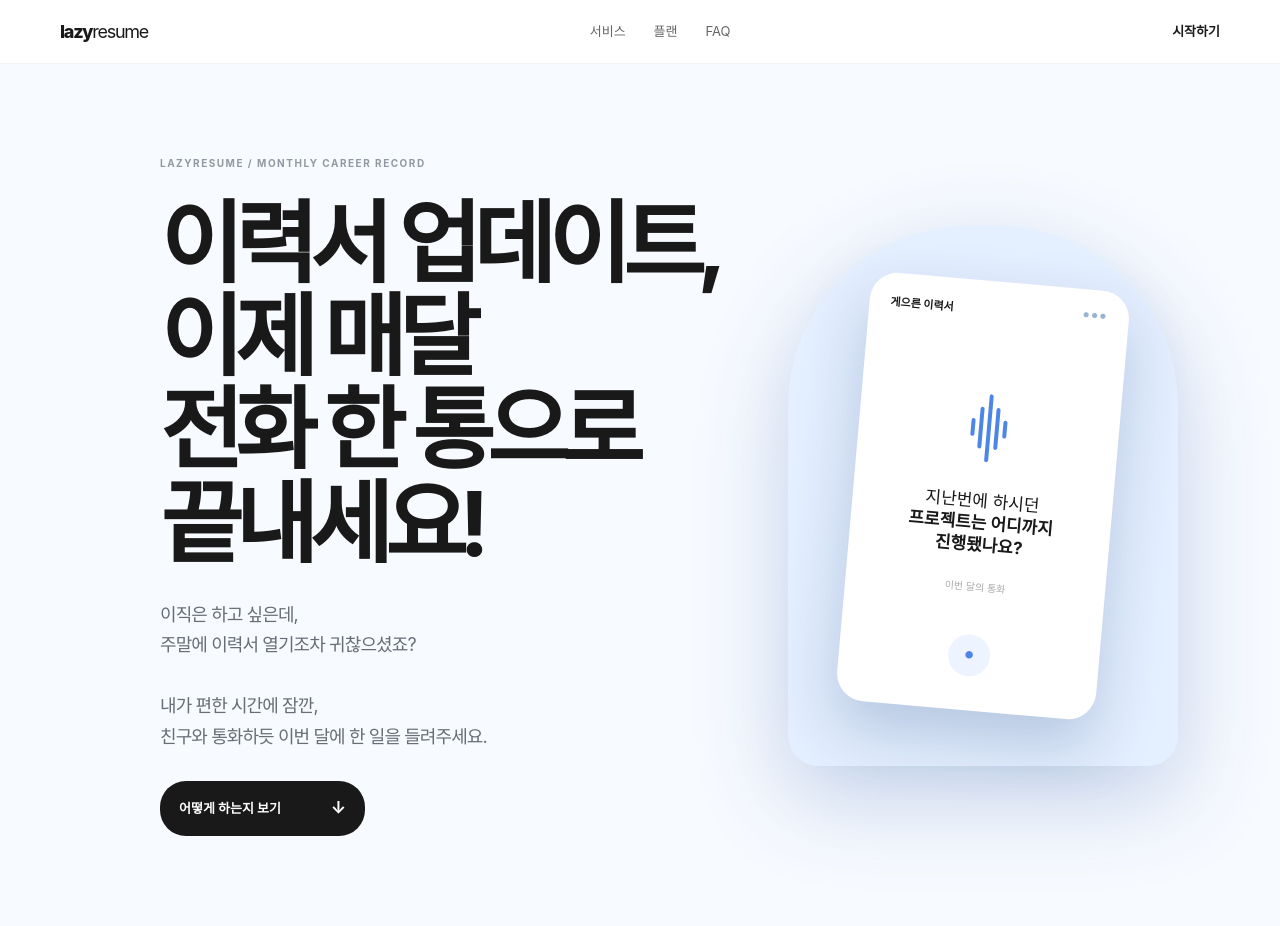
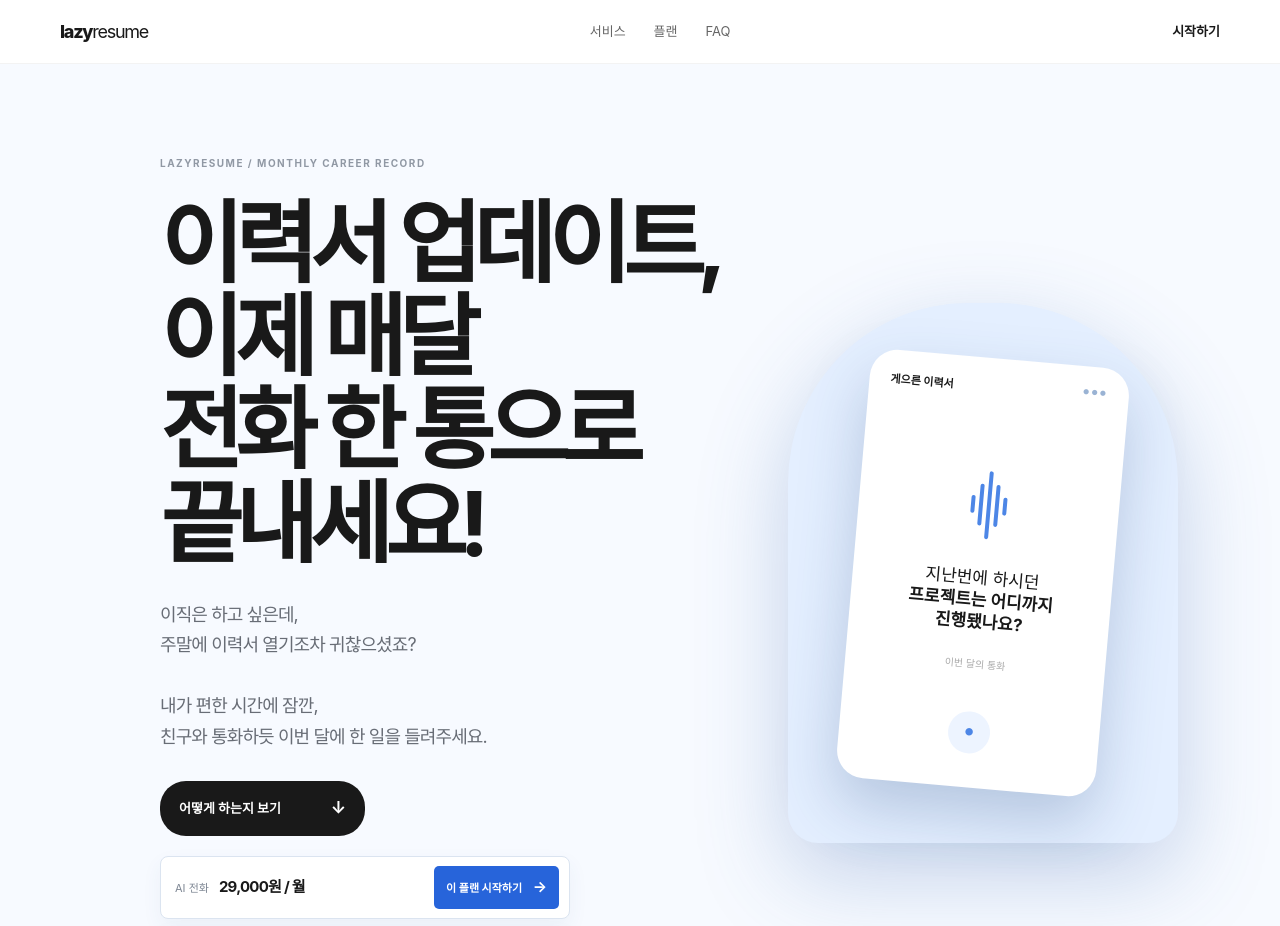
Before and after one commit to lazyresume/ad_check, a Next.js app: page / in a window 1280 px wide. Shown: the top 926 px of the page. Built offline with nearby package versions, Linux system fonts and the light colour scheme; a web font is replaced by a local one.

Commit message:
Add plan pricing CTAs to hero section

```diff
--- /dev/null
+++ b/app/hero-plans.css
@@ -0,0 +1,4 @@
+.hero-plan-actions{display:grid;gap:8px;margin-top:20px;width:min(410px,100%)}
+.hero-plan-row{display:flex;align-items:center;justify-content:space-between;gap:12px;padding:9px 10px 9px 14px;border:1px solid #dbe4f0;background:#fff;border-radius:8px;box-shadow:0 8px 20px rgba(48,82,130,.06)}
+.hero-plan-row div{display:flex;align-items:baseline;gap:10px;min-width:0}.hero-plan-row div span{font-size:11px;color:#7e8794;white-space:nowrap}.hero-plan-row div strong{font-size:15px;letter-spacing:-.05em;white-space:nowrap}.hero-plan-row button{border:0;background:#2764da;color:#fff;border-radius:5px;padding:10px 12px;font-size:11px;font-weight:700;white-space:nowrap}.hero-plan-row button span{font-size:15px;margin-left:8px}
+@media(max-width:760px){.hero-plan-actions{width:100%;max-width:370px}.hero-plan-row div{display:grid;gap:2px}.hero-plan-row div strong{font-size:14px}}
--- a/app/layout.tsx
+++ b/app/layout.tsx
@@ -2,6 +2,7 @@ import type { Metadata } from "next";
 import { Geist, Geist_Mono } from "next/font/google";
 import "./globals.css";
 import "./hero-phone.css";
+import "./hero-plans.css";
 
 const geistSans = Geist({
   variable: "--font-geist-sans",
--- a/app/page.tsx
+++ b/app/page.tsx
@@ -27,7 +27,7 @@ export default function Home() {
   const choose = (plan: Plan) => { setSelected(plan); setSent(false); if (typeof window !== "undefined") { const key = `lazyresume_click_${plan}`; localStorage.setItem(key, String(Number(localStorage.getItem(key) || 0) + 1)); } };
   return <main>
     <header className="toss-header"><a href="#top" className="toss-logo">lazy<span>resume</span></a><nav><a href="#story">서비스</a><a href="#plans">플랜</a><a href="#faq">FAQ</a></nav><a href="#plans" className="header-cta">시작하기</a></header>
-    <section className="scene hero-scene" id="top"><div className="scene-inner hero-inner"><p className="tiny-label">LAZYRESUME / MONTHLY CAREER RECORD</p><h1>이력서 업데이트,<br /><strong>이제 매달<br />전화 한 통으로</strong><br />끝내세요!</h1><p className="scene-sub">이직은 하고 싶은데,<br />주말에 이력서 열기조차 귀찮으셨죠?<br /><br />내가 편한 시간에 잠깐,<br />친구와 통화하듯 이번 달에 한 일을 들려주세요.</p><a className="black-pill" href="#story">어떻게 하는지 보기 <span>↓</span></a></div><div className="hero-art"><div className="phone"><div className="phone-top">게으른 이력서 <span>●●●</span></div><div className="phone-wave"><i /><i /><i /><i /><i /></div><p>지난번에 하시던<br /><b>프로젝트는 어디까지<br />진행됐나요?</b></p><small>이번 달의 통화</small><div className="phone-button">●</div></div></div></section>
+    <section className="scene hero-scene" id="top"><div className="scene-inner hero-inner"><p className="tiny-label">LAZYRESUME / MONTHLY CAREER RECORD</p><h1>이력서 업데이트,<br /><strong>이제 매달<br />전화 한 통으로</strong><br />끝내세요!</h1><p className="scene-sub">이직은 하고 싶은데,<br />주말에 이력서 열기조차 귀찮으셨죠?<br /><br />내가 편한 시간에 잠깐,<br />친구와 통화하듯 이번 달에 한 일을 들려주세요.</p><a className="black-pill" href="#story">어떻게 하는지 보기 <span>↓</span></a><div className="hero-plan-actions"><div className="hero-plan-row"><div><span>AI 전화</span><strong>29,000원 / 월</strong></div><button onClick={() => choose("ai")}>이 플랜 시작하기 <span>→</span></button></div><div className="hero-plan-row"><div><span>전문가 전화</span><strong>59,000원 / 월</strong></div><button onClick={() => choose("human")}>이 플랜 시작하기 <span>→</span></button></div></div></div><div className="hero-art"><div className="phone"><div className="phone-top">게으른 이력서 <span>●●●</span></div><div className="phone-wave"><i /><i /><i /><i /><i /></div><p>지난번에 하시던<br /><b>프로젝트는 어디까지<br />진행됐나요?</b></p><small>이번 달의 통화</small><div className="phone-button">●</div></div></div></section>
     <section className="scene statement-scene"><div className="scene-inner statement reveal"><p className="tiny-label">WHY LAZYRESUME</p><h2>혹시 이직 준비가<br /><span>‘밀린 숙제’처럼</span><br />느껴지시나요?</h2><p>업무하느라 바빠서 이력서를 열기 싫고,<br />성과를 어떤 양식에 써야 할지 막막하고,<br />노션·PPT·워드 같은 툴도 스트레스라면.</p></div></section>
     <section className="scene story-scene" id="story"><div className="scene-inner story-inner reveal"><p className="tiny-label">HOW IT WORKS</p><h2>당신은 말하기만 하세요.<br /><strong>나머지는 게으른 이력서가 할게요.</strong></h2><div className="story-steps"><div><b>01</b><h3>정기 전화</h3><p>전문 커리어 AI가 질문을 던져요.<br />이번 달의 일을 편하게 말해요.</p></div><div><b>02</b><h3>전문가 문서화</h3><p>대화 속 성과를 발견해<br />매력적인 문장으로 정리해요.</p></div><div><b>03</b><h3>업데이트 완료</h3><p>이력서·경력기술서·포트폴리오와<br />실물 인쇄 배송까지 이어집니다.</p></div></div></div></section>
     <section className="result-band"><div className="result-inner reveal"><div className="result-copy"><p className="tiny-label">FROM TALK TO DOCUMENT</p><h2>말은 흘러가지만<br /><strong>기록은 남으니까.</strong></h2><p>통화 전의 막연한 이야기가<br />내일의 이력서 문장이 됩니다.</p></div><div className="result-paper"><small>이번 달의 성과</small><p>신규 고객 온보딩 프로세스를 개선해<br /><b>초기 이탈률을 18% 줄였습니다.</b></p><hr /><small>다음 달의 질문</small><p>이 성과를 만든 나만의 방법은<br />무엇이었을까요?</p></div></div></section>
```
